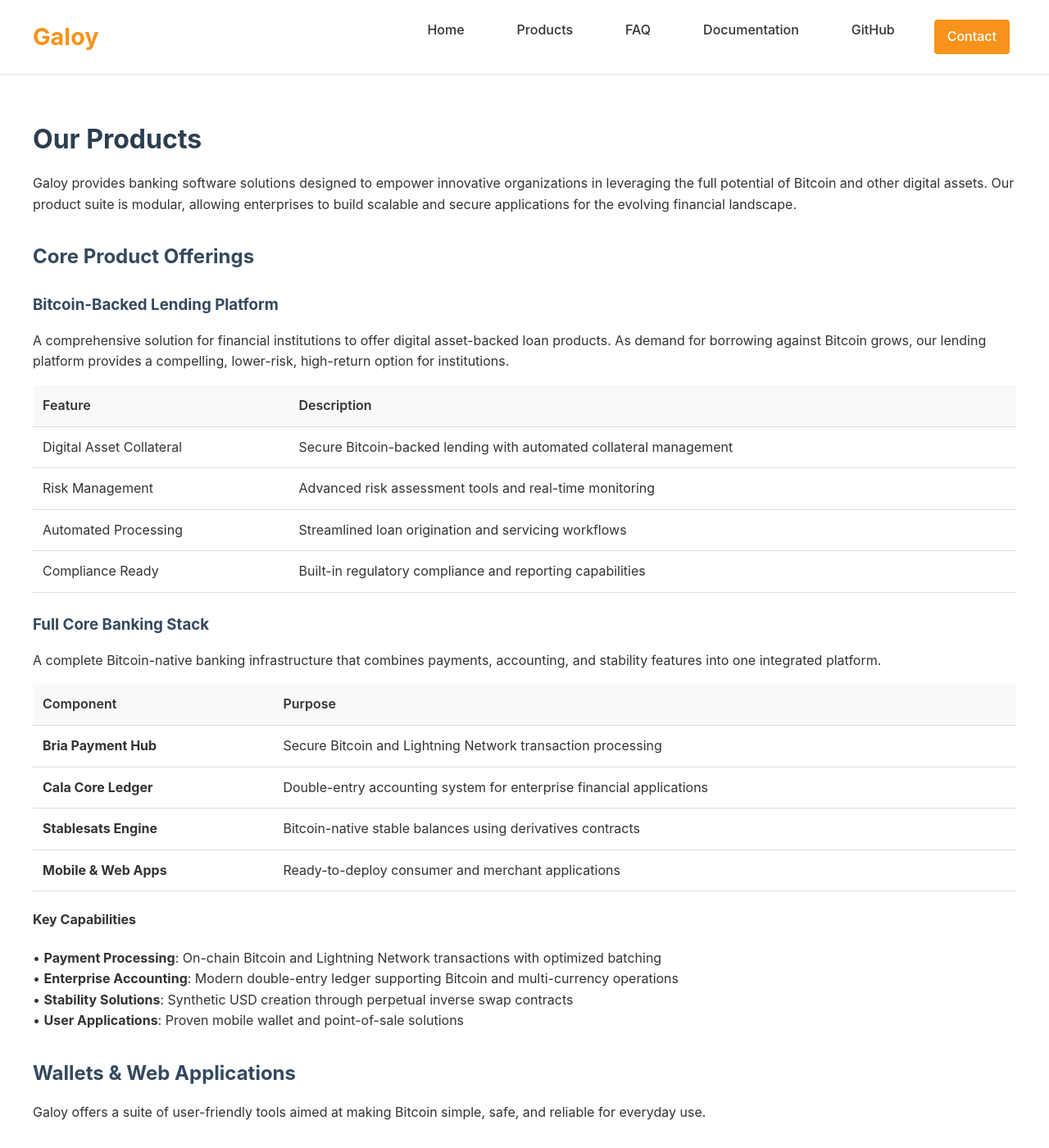
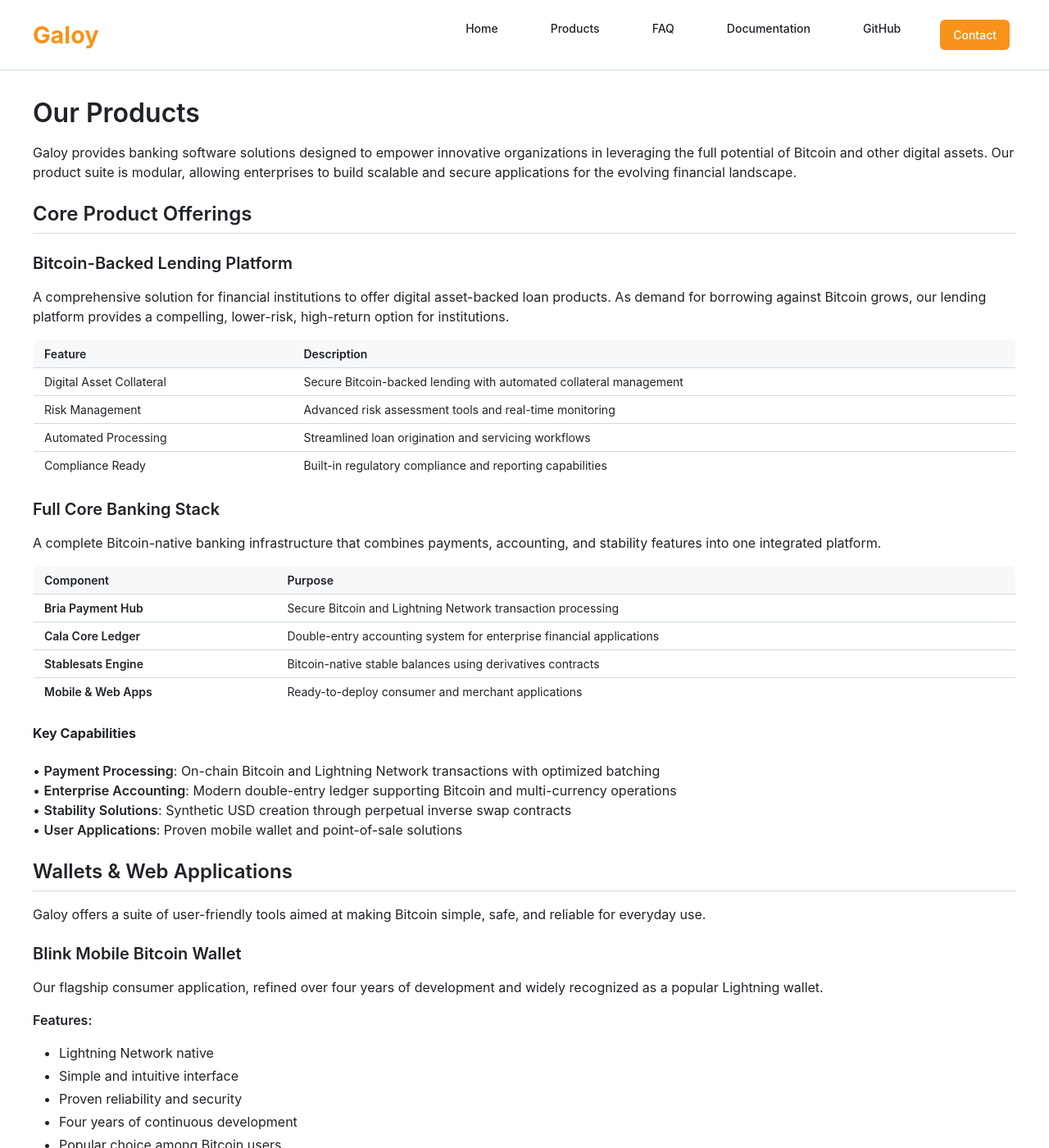
Before and after one commit to dylanwilson21/markdownsite, a Jekyll site: the page built from products.md, in a window 1280 px wide and 1400 px high. Shown: the whole window at 82% size. Built offline with Jekyll 4.4.1, drawn with Linux system fonts in a browser that asks for light colours.

Commit message:
Assistant checkpoint: Updated typography and styling to match reference site
Assistant generated file changes:
- _layouts/default.html: Update typography and styling to match reference site design, Update header styling to match reference design, Update heading styles to match reference design, Update navigation and button styles to match reference design, Update table styling to match reference design, Add paragraph and list styling to match reference design

---

User prompt:

i want the style of the font etc to be the same as the style of https://github.com/nicolasburtey/bitdev-el-salvador.github.io/tree/master

Replit-Commit-Author: Assistant
Replit-Commit-Session-Id: d3efe7a3-02ed-4b74-98b7-bbffc2a69180

```diff
--- a/_layouts/default.html
+++ b/_layouts/default.html
@@ -7,17 +7,19 @@
     <title>{{ page.title }} - Galoy</title>
     <style>
         body {
-            font-family: -apple-system, BlinkMacSystemFont, 'Segoe UI', Roboto, sans-serif;
+            font-family: -apple-system, BlinkMacSystemFont, "Segoe UI", "Noto Sans", Helvetica, Arial, sans-serif, "Apple Color Emoji", "Segoe UI Emoji";
             margin: 0;
             padding: 0;
-            line-height: 1.6;
-            color: #333;
+            line-height: 1.5;
+            color: #1f2328;
+            background-color: #ffffff;
+            font-size: 16px;
         }
 
         .header {
-            background-color: #fff;
-            border-bottom: 1px solid #e1e5e9;
-            padding: 1rem 0;
+            background-color: #ffffff;
+            border-bottom: 1px solid #d1d9e0;
+            padding: 16px 0;
             position: sticky;
             top: 0;
             z-index: 100;
@@ -46,15 +48,16 @@
 
         .nav a {
             text-decoration: none;
-            color: #333;
+            color: #1f2328;
             font-weight: 500;
-            padding: 0.5rem 1rem;
-            border-radius: 4px;
+            padding: 8px 16px;
+            border-radius: 6px;
             transition: background-color 0.2s;
+            font-size: 14px;
         }
 
         .nav a:hover {
-            background-color: #f8f9fa;
+            background-color: #f6f8fa;
         }
 
         .nav a.btn {
@@ -78,24 +81,63 @@
         .container {
             max-width: 1200px;
             margin: 0 auto;
-            padding: 2rem;
+            padding: 32px;
+        }
+
+        p {
+            margin-bottom: 16px;
+            margin-top: 0;
+        }
+
+        ul, ol {
+            margin-bottom: 16px;
+            margin-top: 0;
+            padding-left: 2em;
+        }
+
+        li {
+            margin-bottom: 4px;
+        }
+
+        code {
+            background-color: rgba(175,184,193,0.2);
+            padding: 2px 4px;
+            border-radius: 3px;
+            font-family: ui-monospace, SFMono-Regular, "SF Mono", Menlo, Consolas, "Liberation Mono", monospace;
+            font-size: 85%;
+        }
+
+        strong {
+            font-weight: 600;
         }
 
         h1 {
-            color: #2c3e50;
-            margin-bottom: 1rem;
+            color: #1f2328;
+            font-size: 2rem;
+            font-weight: 600;
+            margin-bottom: 16px;
+            margin-top: 0;
+            line-height: 1.25;
         }
 
         h2 {
-            color: #34495e;
-            margin-top: 2rem;
-            margin-bottom: 1rem;
+            color: #1f2328;
+            font-size: 1.5rem;
+            font-weight: 600;
+            margin-top: 24px;
+            margin-bottom: 16px;
+            line-height: 1.25;
+            border-bottom: 1px solid #d1d9e0;
+            padding-bottom: 8px;
         }
 
         h3 {
-            color: #34495e;
-            margin-top: 1.5rem;
-            margin-bottom: 0.5rem;
+            color: #1f2328;
+            font-size: 1.25rem;
+            font-weight: 600;
+            margin-top: 24px;
+            margin-bottom: 16px;
+            line-height: 1.25;
         }
 
         .btn {
@@ -125,18 +167,30 @@
         table {
             width: 100%;
             border-collapse: collapse;
-            margin: 1rem 0;
+            margin: 16px 0;
+            border: 1px solid #d1d9e0;
+            border-radius: 6px;
+            overflow: hidden;
         }
 
         th, td {
-            padding: 0.75rem;
+            padding: 6px 13px;
             text-align: left;
-            border-bottom: 1px solid #ddd;
+            border-bottom: 1px solid #d1d9e0;
         }
 
         th {
-            background-color: #f8f9fa;
+            background-color: #f6f8fa;
             font-weight: 600;
+            font-size: 14px;
+        }
+
+        td {
+            font-size: 14px;
+        }
+
+        tr:last-child td {
+            border-bottom: none;
         }
 
         @media (max-width: 768px) {
```
